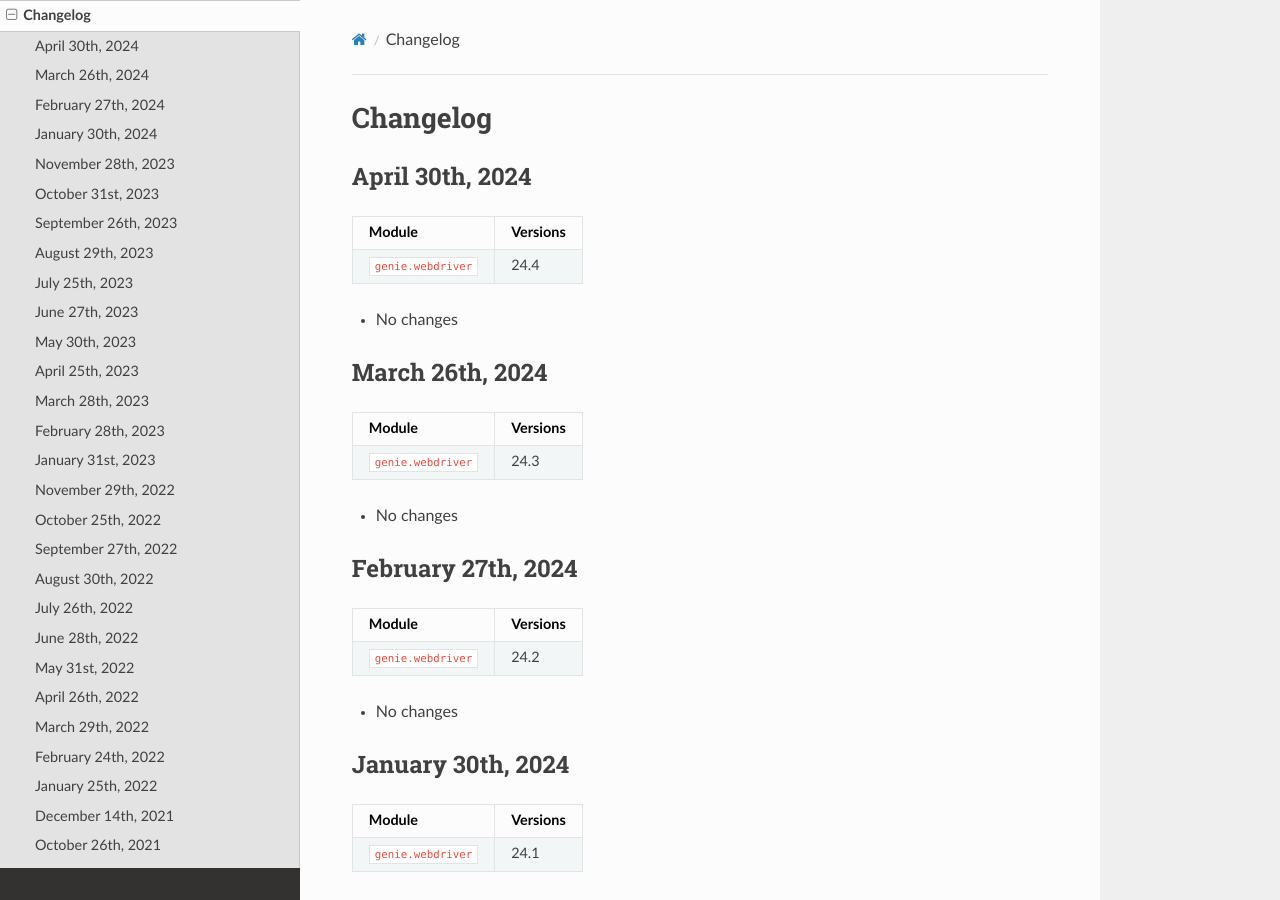
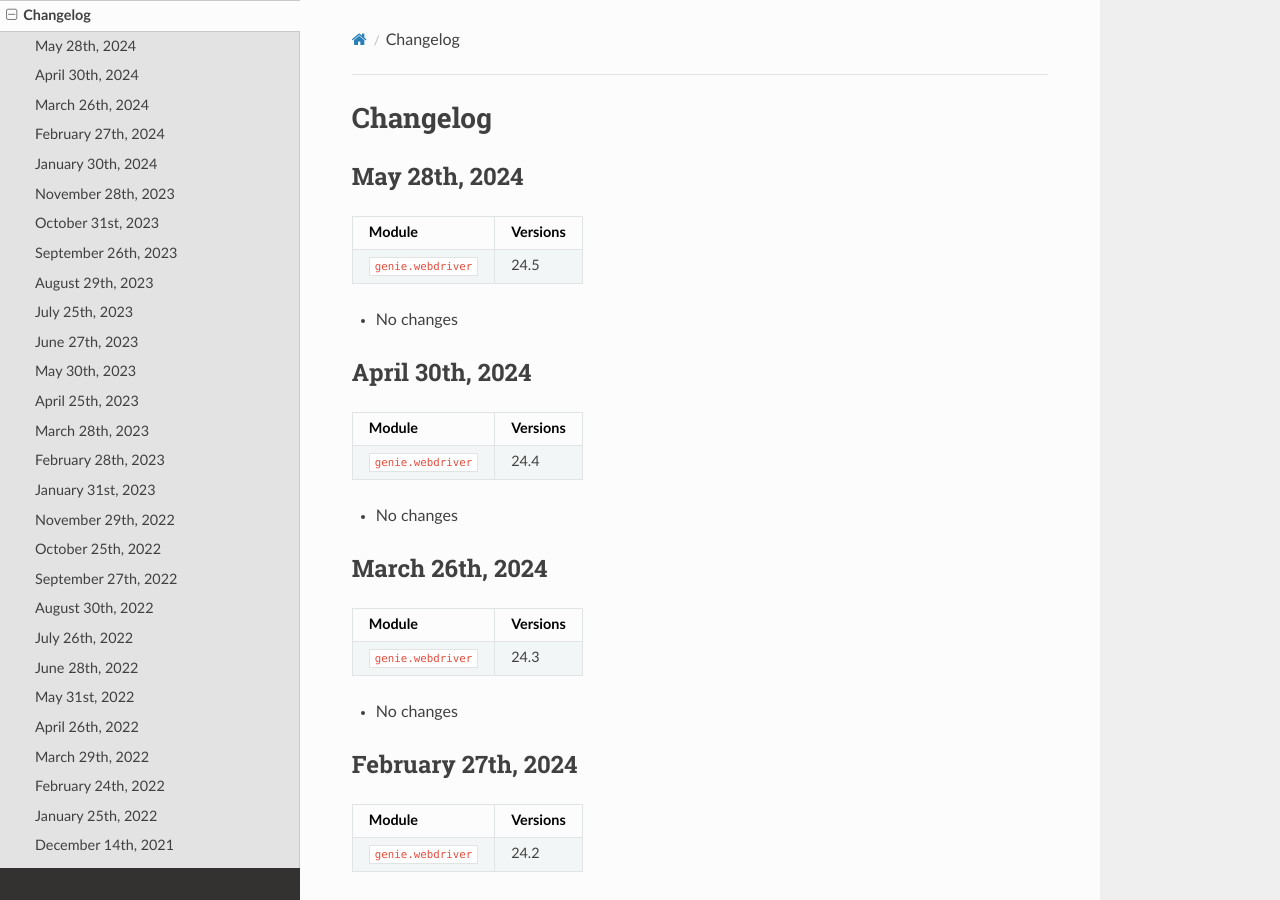
Before and after one commit to CiscoTestAutomation/geniewebdriver, a Sphinx documentation site: the page built from docs/changelog/index.rst, in a window 1280 px wide and 900 px high. Built offline with Sphinx 7.4.7 and the Read the Docs theme 2.0.0, drawn with Linux system fonts in a browser that asks for light colours.

Commit message:
Releasing v24.5

```diff
--- a/docs/changelog/index.rst
+++ b/docs/changelog/index.rst
@@ -1,5 +1,16 @@
 Changelog
 =========
+
+May 28th, 2024
+------------------
+
++-------------------------------+-------------------------------+
+| Module                        | Versions                      |
++===============================+===============================+
+| ``genie.webdriver``           | 24.5                          |
++-------------------------------+-------------------------------+
+
+- No changes
 
 April 30th, 2024
 ------------------
```
